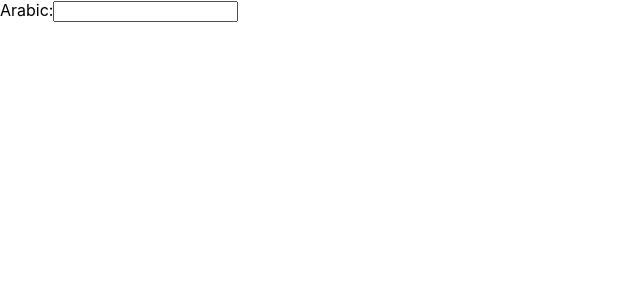
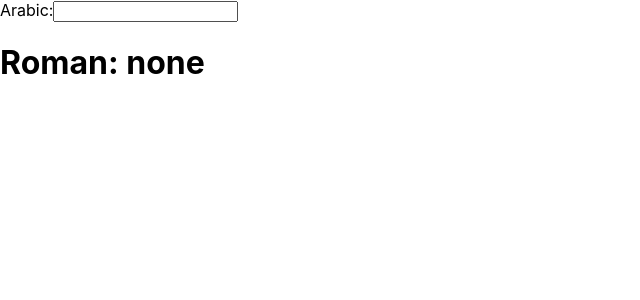
Before and after one commit to arturPabjanczyk/kursReacta_week_04_to-roman-converter, a React (Create React App) app: page / in a window 1280 px wide. Shown: the top 300 px of the page, without its empty margins (0-640 px from the left). Built offline with nearby package versions, Linux system fonts and the light colour scheme.

Commit message:
02_passed

```diff
--- a/src/RomanConverter.js
+++ b/src/RomanConverter.js
@@ -2,7 +2,12 @@ import React from "react";
 
 class RomanConverter extends React.Component {
     render() {
-        return <label>Arabic:<input/></label>;
+        return (
+            <>
+                <label>Arabic:<input/></label>
+                <h1>Roman: none</h1>
+            </>
+        );
     }
 }
 
```
